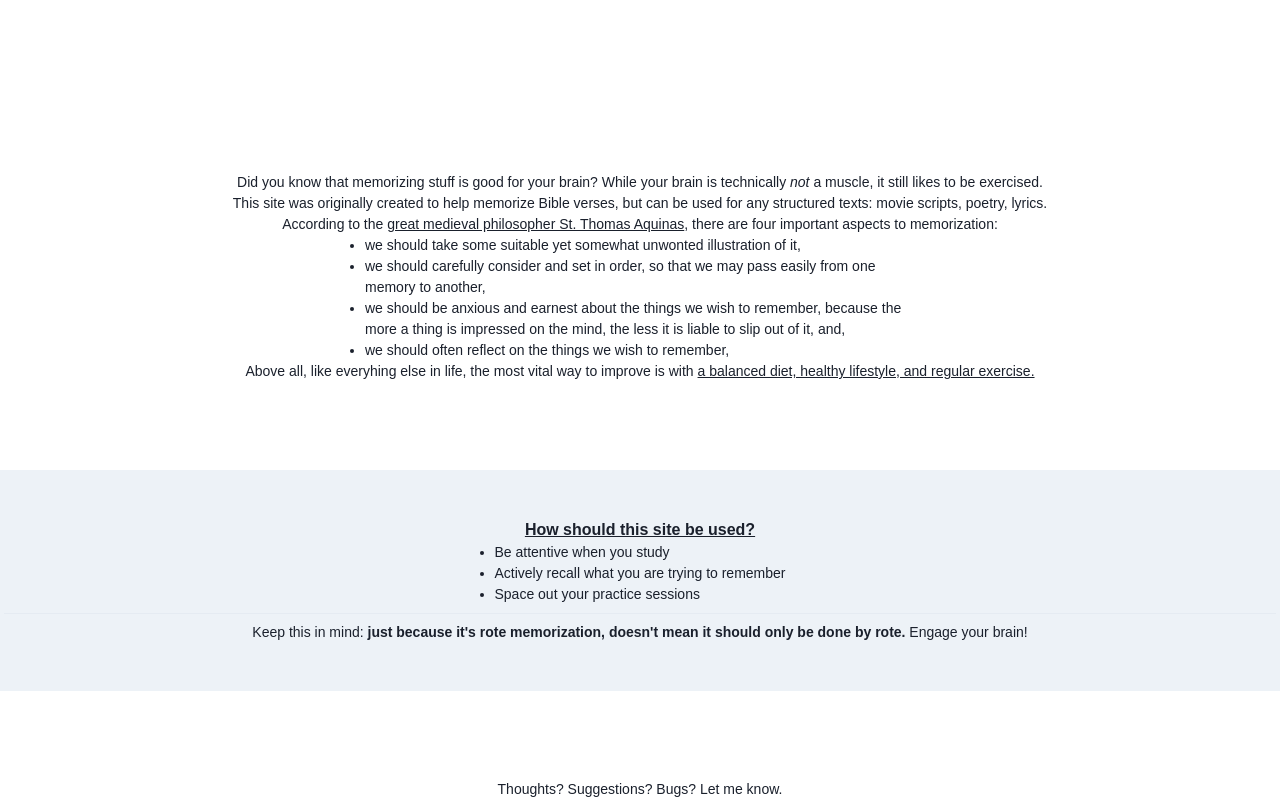
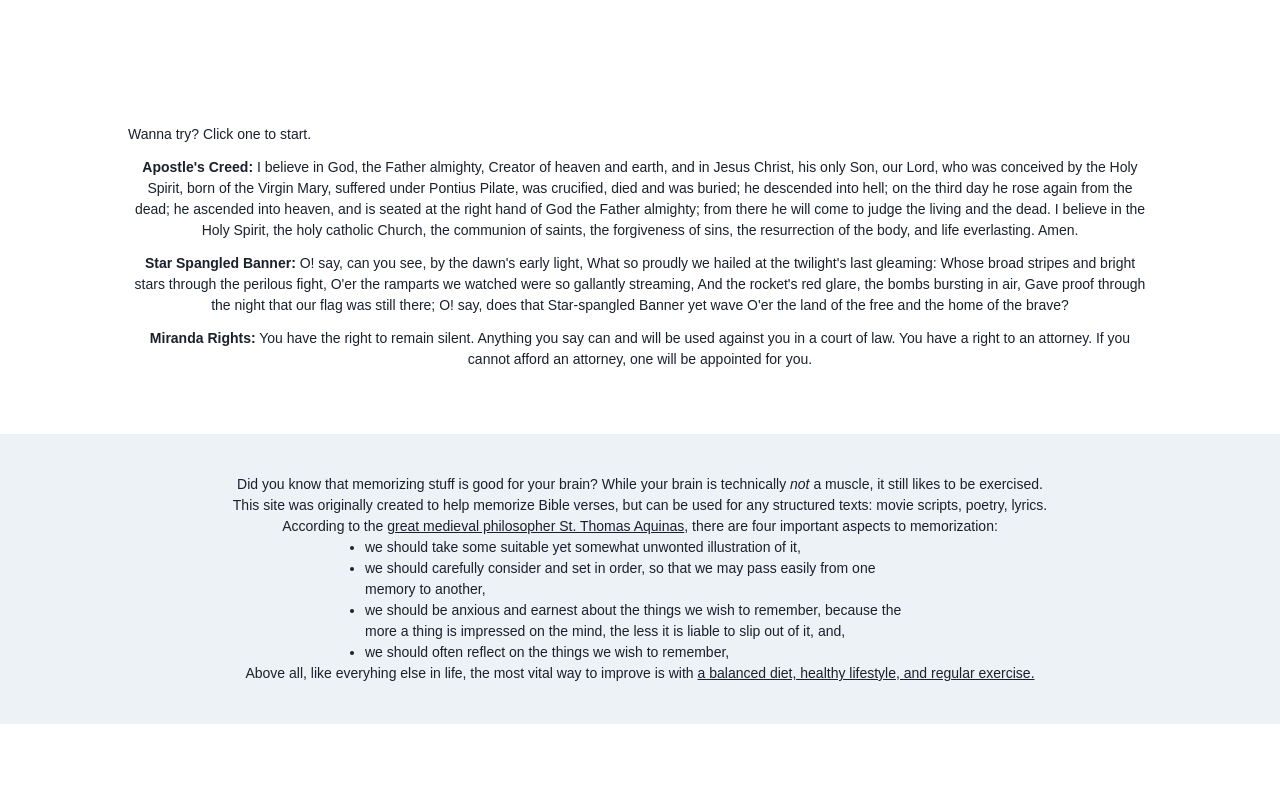
Before and after one commit to AndrewCutler/Memoria, a React (Create React App) app: page / in a window 1280 px wide. Shown: the part 700-1500 px from the top of the page. Built offline with nearby package versions, Linux system fonts and the light colour scheme.

Commit message:
Set example to current text on click

```diff
--- a/src/App.tsx
+++ b/src/App.tsx
@@ -23,6 +23,7 @@ import {
 	MAX_LENGTH
 } from './App.utility';
 import Informational from './Informational/Informational';
+import Texts from './Texts/Texts';
 
 export const App = () => {
 	// app state
@@ -211,6 +212,7 @@ export const App = () => {
 								</Box>
 								{hasHistory && <History />}
 							</Flex>
+							<Texts />
 							<Informational />
 						</VStack>
 					</Box>
--- a/src/Informational/Informational.tsx
+++ b/src/Informational/Informational.tsx
@@ -26,10 +26,11 @@ const Informational = (): React.ReactElement => {
 		>
 			{sections.map((section, index) => (
 				<Box
-					my={10}
-					py={2}
+					mt={5}
+					key={index}
+					py={10}
 					px={1}
-					background={index % 2 ? alternateColor : 'inherit'}
+					background={index % 2 ? 'inherit' : alternateColor}
 				>
 					{section}
 				</Box>
--- a/src/Texts/Texts.tsx
+++ b/src/Texts/Texts.tsx
@@ -1,7 +1,152 @@
+import {
+	Button,
+	ButtonGroup,
+	Flex,
+	List,
+	ListItem,
+	Popover,
+	PopoverBody,
+	PopoverContent,
+	PopoverFooter,
+	PopoverTrigger,
+	Text
+} from '@chakra-ui/react';
+import { useContext, useEffect, useRef, useState } from 'react';
+import { AppContext } from '../App.utility';
+
+const texts = [
+	{
+		title: "Apostle's Creed",
+		content: `I believe in God, the Father almighty, Creator of heaven and
+			earth, and in Jesus Christ, his only Son, our Lord, who was
+			conceived by the Holy Spirit, born of the Virgin Mary, suffered
+			under Pontius Pilate, was crucified, died and was buried; he
+			descended into hell; on the third day he rose again from the
+			dead; he ascended into heaven, and is seated at the right hand
+			of God the Father almighty; from there he will come to judge the
+			living and the dead. I believe in the Holy Spirit, the holy
+			catholic Church, the communion of saints, the forgiveness of
+			sins, the resurrection of the body, and life everlasting. Amen.`,
+		uuid: '00000000-0000-0000-0000-000000000001'
+	},
+	{
+		title: 'Star Spangled Banner',
+		content: `O! say, can you see, by the dawn's early light, What so proudly
+			we hailed at the twilight's last gleaming: Whose broad stripes
+			and bright stars through the perilous fight, O'er the ramparts
+			we watched were so gallantly streaming, And the rocket's red
+			glare, the bombs bursting in air, Gave proof through the night
+			that our flag was still there; O! say, does that Star-spangled
+			Banner yet wave O'er the land of the free and the home of the
+			brave?`,
+		uuid: '00000000-0000-0000-0000-000000000002'
+	},
+	{
+		title: 'Miranda Rights',
+		content: `You have the right to remain silent. Anything you say can and
+			will be used against you in a court of law. You have a right to
+			an attorney. If you cannot afford an attorney, one will be
+			appointed for you.`,
+		uuid: '00000000-0000-0000-0000-000000000003'
+	}
+];
+
 const Texts = (): React.ReactElement => {
-	// add table of common texts
-	// Apostle's Creed, Star Spangled Banner, Miranda rights,
-	return <div></div>;
+	const popoverRef = useRef<any>(null);
+	const [isPopoverOpen, setIsPopoverOpen] = useState<boolean>(false);
+	const [confirm, setConfirm] = useState<boolean>(false);
+	const { value: context, setter: setContext } = useContext(AppContext);
+	const [currentUuid, setCurrentUuid] = useState<string>('');
+
+	useEffect(() => {
+		if (currentUuid && confirm) {
+			const text = texts.find(({ uuid }) => uuid === currentUuid);
+			if (text) {
+				setContext((prev) => ({
+					...prev,
+					index: 0,
+					guesses: [],
+					gameState: 'PENDING',
+					currentUuid: currentUuid,
+					targetText: text.content
+						.replaceAll(/(\t)/g, '')
+						.replaceAll(/\n/g, ' '),
+					targetTextWords: text.content.split(/\s+/).filter(Boolean)
+				}));
+				window.scrollTo({ top: 0, behavior: 'smooth' });
+				setConfirm(false);
+				setCurrentUuid('');
+			}
+		}
+		// eslint-disable-next-line react-hooks/exhaustive-deps
+	}, [currentUuid, confirm]);
+
+	const handleClick = (uuid: string): void => {
+		setCurrentUuid(uuid);
+		if (context.targetText?.trim()) {
+			setIsPopoverOpen(true);
+		} else {
+			setConfirm(true);
+		}
+	};
+
+	const handleCancel = (): void => {
+		setIsPopoverOpen(false);
+		setConfirm(false);
+		setCurrentUuid('');
+	};
+
+	const handleConfirm = (): void => {
+		setConfirm(true);
+		setIsPopoverOpen(false);
+	};
+
+	return (
+		<Flex flexDirection='column' fontSize='sm' alignItems='flex-start'>
+			<Text>Wanna try? Click one to start.</Text>
+			<List maxW='80vw'>
+				<Popover
+					closeOnBlur
+					placement='top-start'
+					isOpen={isPopoverOpen}
+					initialFocusRef={popoverRef}
+				>
+					{texts.map(({ title, content, uuid }) => {
+						return (
+							<PopoverTrigger key={uuid}>
+								<ListItem
+									ref={popoverRef}
+									my={3}
+									cursor='pointer'
+									overflow='hidden'
+									textOverflow='ellipsis'
+									onClick={() => handleClick(uuid)}
+								>
+									<strong>{title}:</strong> {content}
+								</ListItem>
+							</PopoverTrigger>
+						);
+					})}
+					<PopoverContent>
+						<PopoverBody>
+							You are already working on something. Do you want to
+							wipe it out?
+						</PopoverBody>
+						<PopoverFooter>
+							<ButtonGroup size='sm'>
+								<Button onClick={handleCancel}>
+									Never mind
+								</Button>
+								<Button onClick={() => handleConfirm()}>
+									Yes
+								</Button>
+							</ButtonGroup>
+						</PopoverFooter>
+					</PopoverContent>
+				</Popover>
+			</List>
+		</Flex>
+	);
 };
 
-export default TextDecoderStream;
+export default Texts;
```
